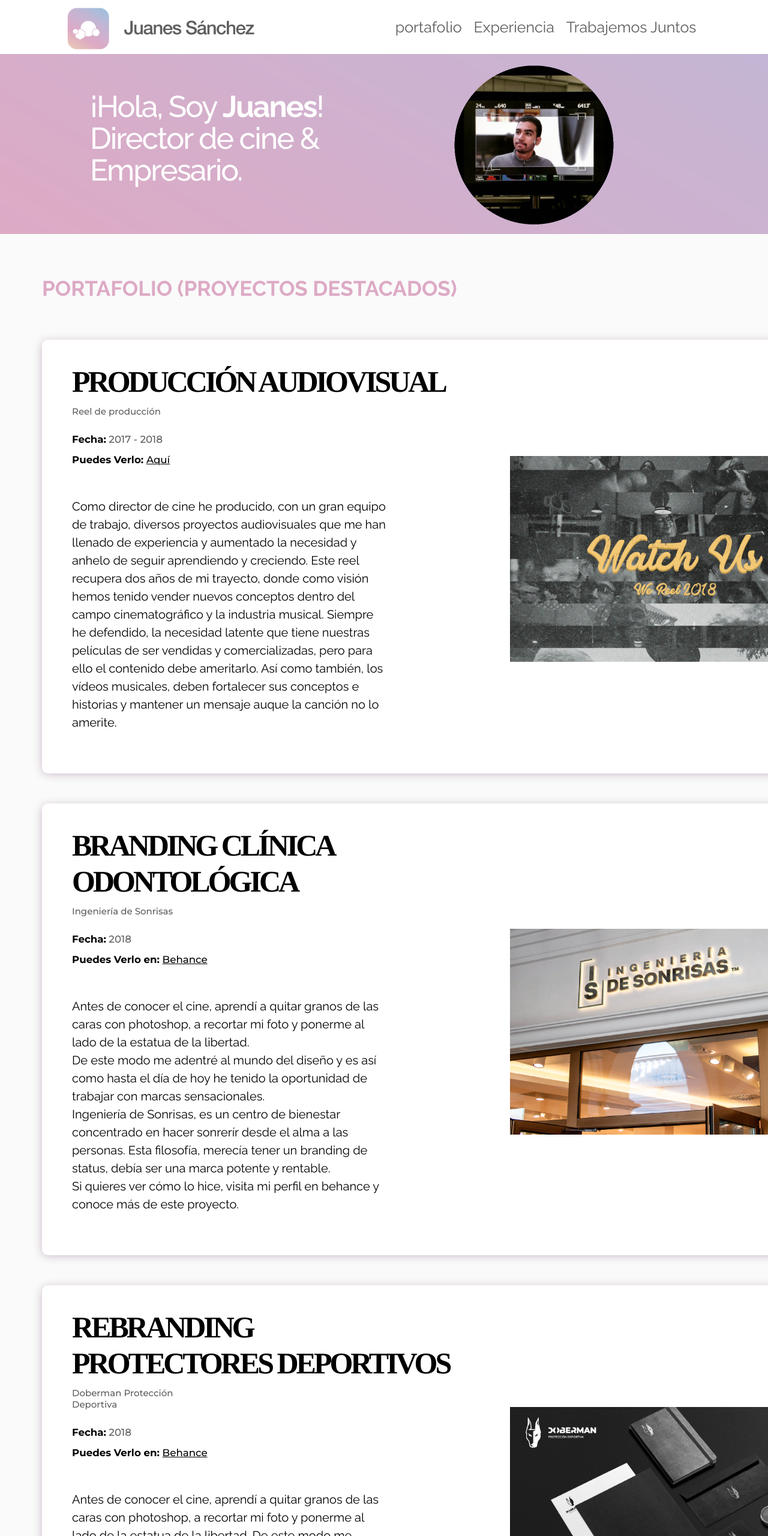
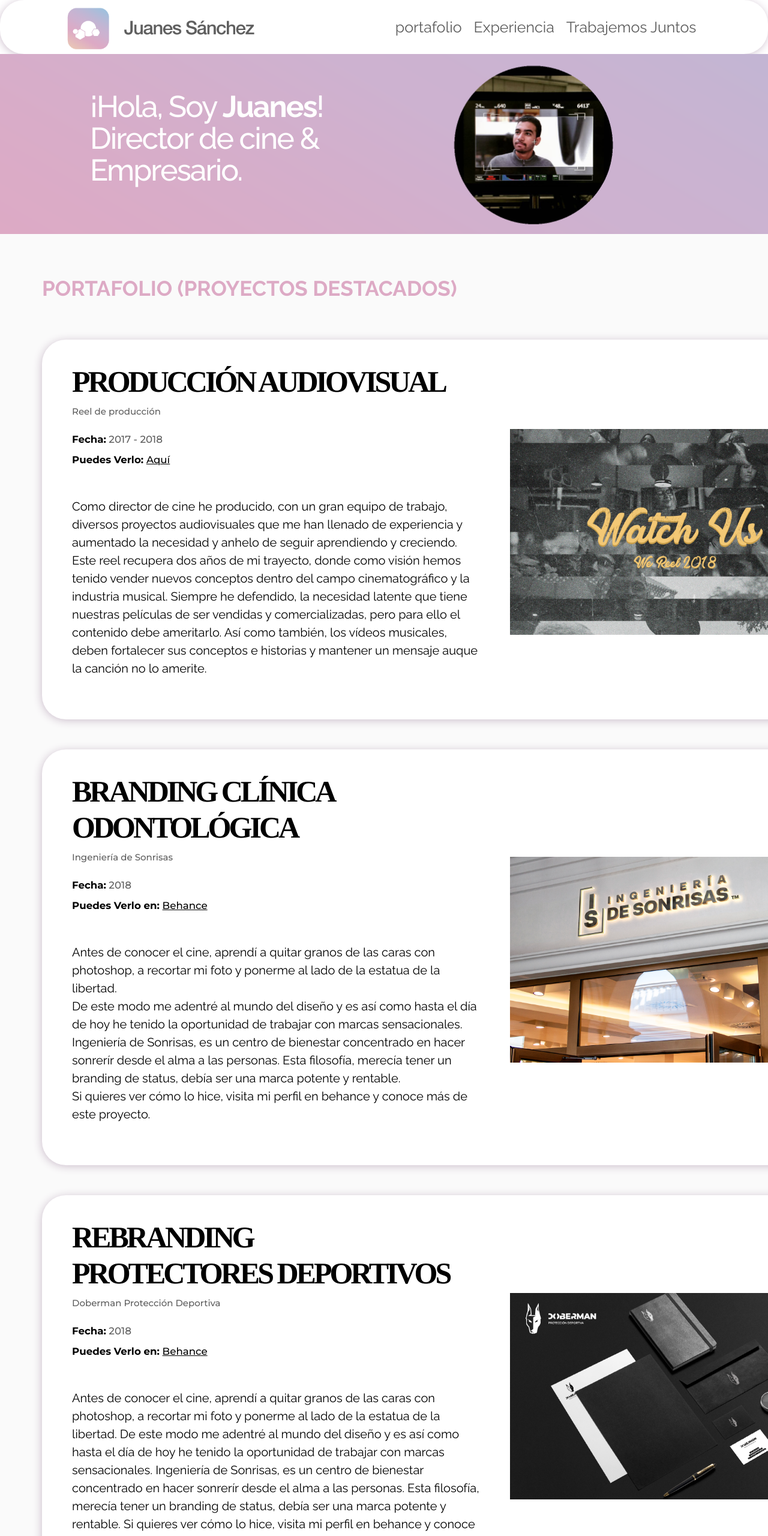
Before and after one commit to juanessabe/juanessabe.github.io, a plain HTML site: page index.html in a window 1280 px wide. Shown: the top 2560 px of the page at 60% size. Drawn offline with Linux system fonts and the light colour scheme; a web font is replaced by a local one.

Commit message:
Add files via upload

```diff
--- a/css/estilos.css
+++ b/css/estilos.css
@@ -23,6 +23,7 @@
 } Ponerle color diferente a todo lo que esté dentro de strong en el h1, en este caso es juanes*/
 body{
     margin: 0;
+
 }
 
 .tittle-seccion-1{ /*PROYECTOS (LOS MÁS DESTACADOS)*/
@@ -35,6 +36,10 @@ body{
 }
 /* --------------- CABECERA------------------- */
 .header {
+    -webkit-box-shadow: -1px 2px 16px -2px rgba(194,177,194,1);
+    -moz-box-shadow: -1px 2px 16px -2px rgba(194,177,194,1);
+    box-shadow: -1px 2px 16px -2px rgba(194,177,194,1);
+    border-radius: 40px;
     background-color: #FFFFFF; /*Fondo del Header*/
     color: #5E5E5E; /*Color número del header*/
     font-family: Raleway, sans-serif;
@@ -84,10 +89,25 @@ figure {
     height: inherit;
     padding: 0 10px;
 }
+
+.container-welcome{
+    /* border: 1px solid red;*/
+    width: 1480px;
+    margin: 0 auto;
+    display: inherit;
+    justify-content: inherit;
+    align-items: inherit;
+    height: inherit;
+    flex-wrap: inherit;
+}
 /* --------------- SECCIÓN PRINCIPAL ------------------- */
 
 
 .hero {
+    background-image: url('../images/hero3.png');
+    background-size: 4000px;
+    background-repeat: no-repeat;
+    background-position: center;
     height: 300px;
     display: flex;
     align-items: center;
@@ -133,7 +153,7 @@ figure {
     -webkit-box-shadow: -1px 2px 16px -2px rgba(194,177,194,1);
     -moz-box-shadow: -1px 2px 16px -2px rgba(194,177,194,1);
     box-shadow: -1px 2px 16px -2px rgba(194,177,194,1);
-    border-radius: 10px;
+    border-radius: 40px;
     padding: 50px;
     margin: 50px;
     background-color: #FFFFFF;
@@ -145,7 +165,7 @@ figure {
 }
 
 .project-1-details{
-    width: 500px;
+    width: 700px;
     margin-right: 300px;
     box-sizing: border-box;
 }
@@ -178,6 +198,7 @@ figure {
     margin-bottom: 3px;
 }
 .project-1-date strong{
+    margin-bottom: 10px;
     font-weight: 700;
     color: rgb(0, 0, 0);
 }
@@ -209,30 +230,31 @@ figure {
     margin-right: -300px;
 }
 
+
 .project-1-imageContainer { /*Reel*/
     width: -10px;
-    margin-left: 200px;
+    margin-left: 50px;
     margin-top: 12px;
     box-sizing: border-box;
 }
 
 .project-2-imageContainer { /*Ingeniería de Sonrisas*/
     width: -10px;
-    margin-left: 200px;
+    margin-left: 50px;
     margin-top: 12px;
     box-sizing: border-box;
 }
 
 .project-3-imageContainer { /*Doberman PD*/
     width: -10px;
-    margin-left: 200px;
+    margin-left: 50px;
     margin-top: 12px;
     box-sizing: border-box;
 }
 
 .tittle-seccion-2{ /* MÁS SOBBRE MI EXPERIENCIA*/
     font-family: Raleway, Montserrat, sans-serif;
-    margin-top: -50px;
+    margin-top: 0px;
     margin-left: 15px;
     padding: 50px;
     padding-bottom: 15px;
@@ -248,7 +270,7 @@ figure {
     -webkit-box-shadow: -1px 2px 16px -2px rgba(194,177,194,1);
     -moz-box-shadow: -1px 2px 16px -2px rgba(194,177,194,1);
     box-shadow: -1px 2px 16px -2px rgba(194,177,194,1);
-    border-radius: 10px;
+    border-radius: 40px;
     overflow: hidden;
     margin: 10px;
     width: 480px;
@@ -291,9 +313,21 @@ figure {
     color: #DDAAC5;
 }
 
+.container-header{
+    /*border: 1px solid red;*/
+    width: 1480px;
+    margin: 0 auto;
+    display: inherit;
+    justify-content: space-around;
+    align-items: inherit;
+    height: inherit;
+    flex-wrap: inherit;
+}
+
 .contact {
+    margin-top: 100px;
     background-image: url('../images/zona-contacto.png');
-    background-size: 4000px;
+    background-size: 9000px;
     background-repeat: no-repeat;
     color: white;
     height: 300px;/* alto */
@@ -323,8 +357,8 @@ figure {
     background-image: url('../images/facebook.svg');
 }
 
-.social-link.github{
-    background-image: url('../images/github.svg');
+.social-link.behance{
+    background-image: url('../images/behance.svg');
 }
 
 .social-link.instagram{
@@ -360,31 +394,6 @@ figure {
     margin-top: 5px;
 }
 
-.container-header{
-    /*border: 1px solid red;*/
-    width: 1480px;
-    margin: 0 auto;
-    display: inherit;
-    justify-content: space-around;
-    align-items: inherit;
-    height: inherit;
-    flex-wrap: inherit;
-}
-
-.container-welcome{
-    background-image: url('../images/hero3.png');
-    background-repeat: no-repeat;
-    background-position: center;
-    /* border: 1px solid red;*/
-    width: 1480px;
-    margin: 0 auto;
-    display: inherit;
-    justify-content: inherit;
-    align-items: inherit;
-    height: inherit;
-    flex-wrap: inherit;
-}
-
 .footer{
     background-color: white;
     font-family: Raleway, lato, sans-serif;
```
